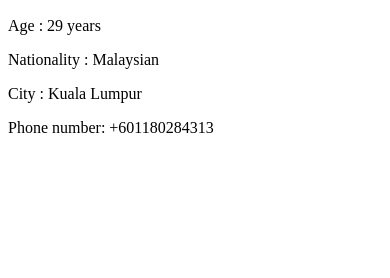
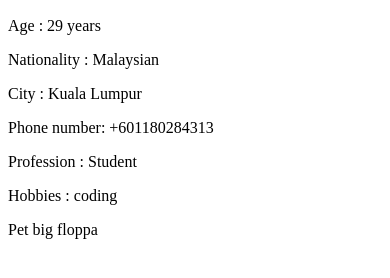
Before and after one commit to mazecat2k/Sofea_github, a plain HTML site: page index.html in a window 390 px wide. Shown: the part 434-712 px from the top of the page. Drawn offline with Linux system fonts and the light colour scheme.

Commit message:
added phone number, profession, hobbies, summary

```diff
--- a/index.html
+++ b/index.html
@@ -15,6 +15,9 @@
             <p class="city">Nationality : Malaysian</p>
             <p class="city">City : Kuala Lumpur</p>
             <p class="phone_number">Phone number: +601180284313</p>
+            <p class="profession">Profession : Student</p>
+            <p class="hobbies">Hobbies : coding</p>
+            <p class="summary">Pet big floppa</p>
 
 </div>
 </body>
```
